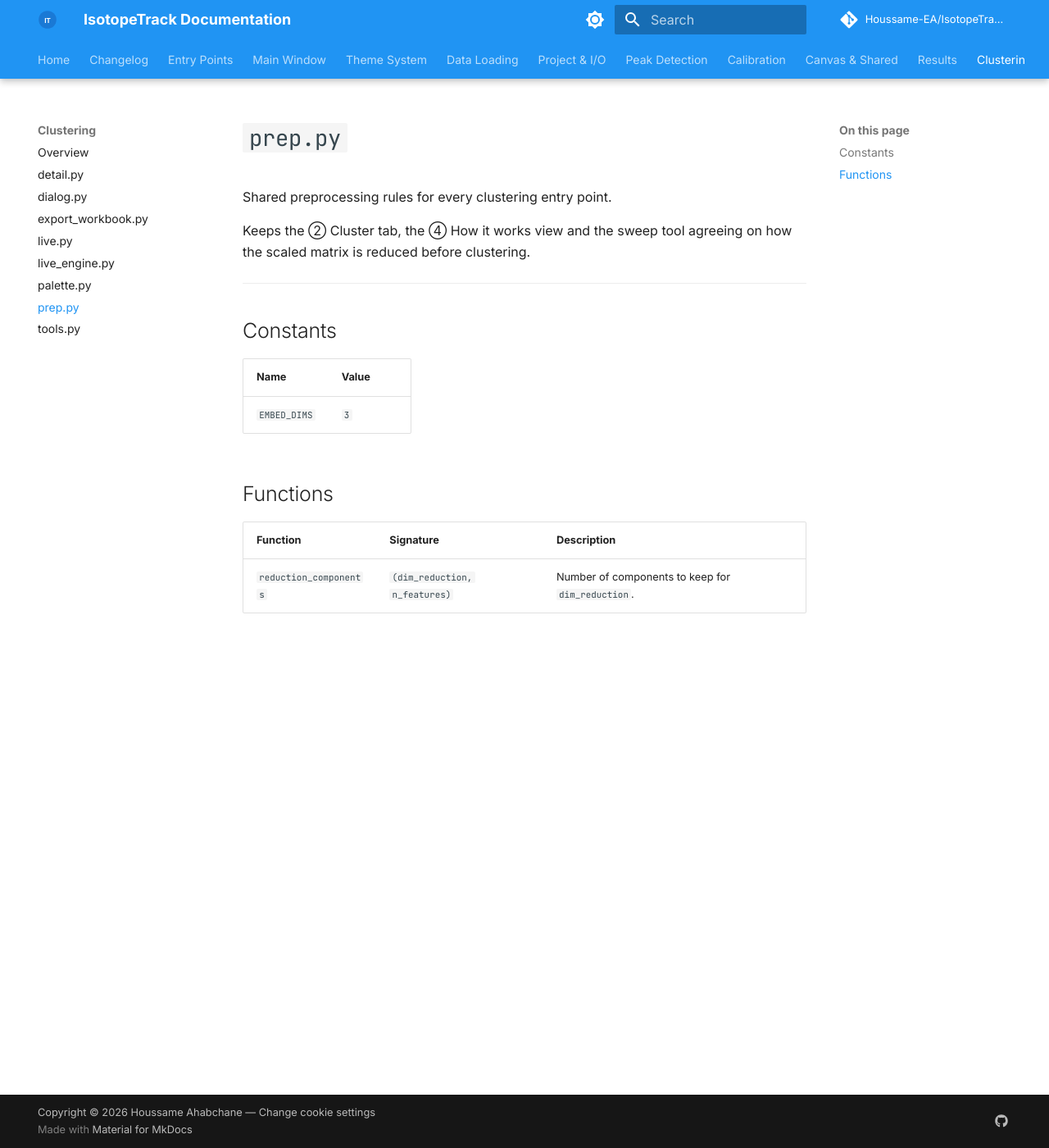
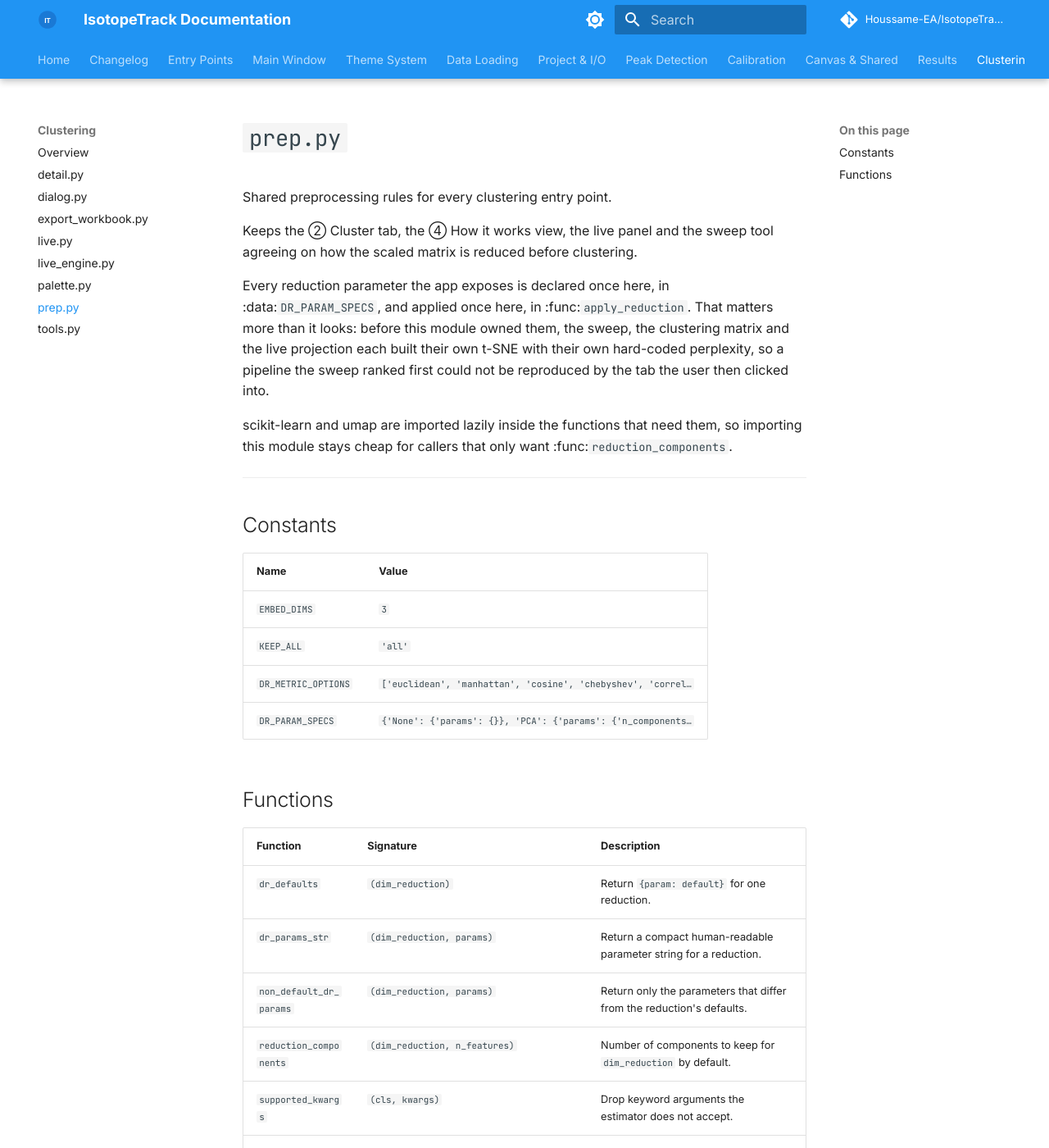
Before and after one commit to Houssame-EA/IsotopeTrack, an MkDocs documentation site: the page built from docs/cluster/prep.md, in a window 1280 px wide and 1400 px high. Shown: the whole window at 82% size. Built offline with MkDocs 1.6.1 and Material for MkDocs 9.7.7, drawn with Linux system fonts in a browser that asks for light colours; comment, search, counter and statistics services are not loaded; the version menu is left out; some of the changed text lies outside the part shown.

Commit message:
Automatic documentation update

```diff
--- a/docs/cluster/prep.md
+++ b/docs/cluster/prep.md
@@ -2,8 +2,19 @@
 
 Shared preprocessing rules for every clustering entry point.
 
-Keeps the ② Cluster tab, the ④ How it works view and the sweep tool agreeing on
-how the scaled matrix is reduced before clustering.
+Keeps the ② Cluster tab, the ④ How it works view, the live panel and the sweep
+tool agreeing on how the scaled matrix is reduced before clustering.
+
+Every reduction parameter the app exposes is declared once here, in
+:data:`DR_PARAM_SPECS`, and applied once here, in :func:`apply_reduction`. That
+matters more than it looks: before this module owned them, the sweep, the
+clustering matrix and the live projection each built their own t-SNE with their
+own hard-coded perplexity, so a pipeline the sweep ranked first could not be
+reproduced by the tab the user then clicked into.
+
+scikit-learn and umap are imported lazily inside the functions that need them,
+so importing this module stays cheap for callers that only want
+:func:`reduction_components`.
 
 ---
 
@@ -12,9 +23,20 @@ how the scaled matrix is reduced before clustering.
 | Name | Value |
 |------|-------|
 | `EMBED_DIMS` | `3` |
+| `KEEP_ALL` | `'all'` |
+| `DR_METRIC_OPTIONS` | `['euclidean', 'manhattan', 'cosine', 'chebyshev', 'correl…` |
+| `DR_PARAM_SPECS` | `{'None': {'params': {}}, 'PCA': {'params': {'n_components…` |
 
 ## Functions
 
 | Function | Signature | Description |
 |----------|-----------|-------------|
-| `reduction_components` | `(dim_reduction, n_features)` | Number of components to keep for ``dim_reduction``. |
+| `dr_defaults` | `(dim_reduction)` | Return ``{param: default}`` for one reduction. |
+| `dr_params_str` | `(dim_reduction, params)` | Return a compact human-readable parameter string for a reduction. |
+| `non_default_dr_params` | `(dim_reduction, params)` | Return only the parameters that differ from the reduction's defaults. |
+| `reduction_components` | `(dim_reduction, n_features)` | Number of components to keep for ``dim_reduction`` by default. |
+| `supported_kwargs` | `(cls, kwargs)` | Drop keyword arguments the estimator does not accept. |
+| `n_components_value` | `(raw, dim_reduction, n_features, n_samples)` | Resolve an ``n_components`` selection to what the estimator should get. |
+| `learning_rate_value` | `(raw)` | Resolve a t-SNE learning rate, which may be the string ``'auto'``. |
+| `reduction_kwargs` | `(dim_reduction, params, n_samples, n_features, n_components=None, defa` | Build the estimator keyword arguments for one reduction. |
+| `apply_reduction` | `(dim_reduction, m, params=None, default_random_state=42)` | Reduce ``m`` with ``dim_reduction`` under ``params``. |
```
Also changed, not shown: docs/cluster/dialog.md (+2 -0 lines), docs/cluster/index.md (+3 -3 lines), docs/cluster/live.md (+1 -1 lines), docs/cluster/tools.md (+15 -4 lines).
